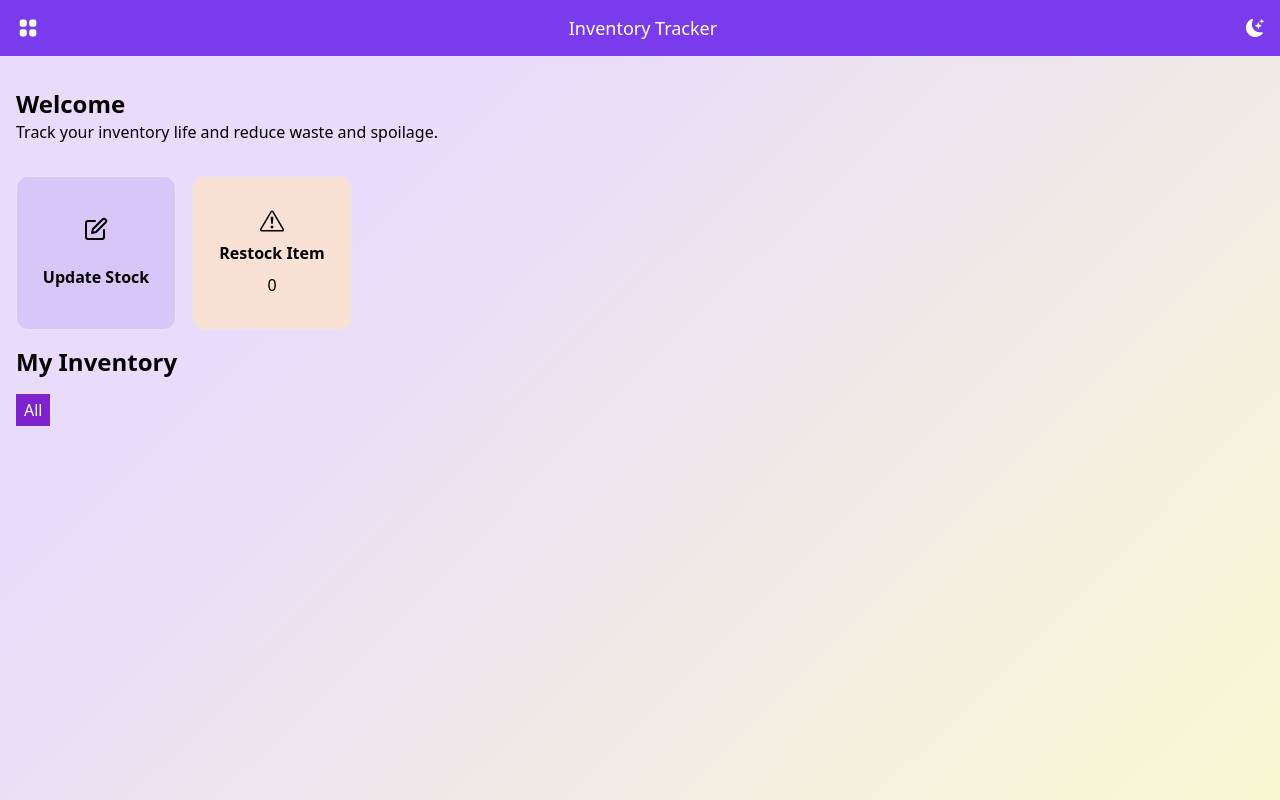
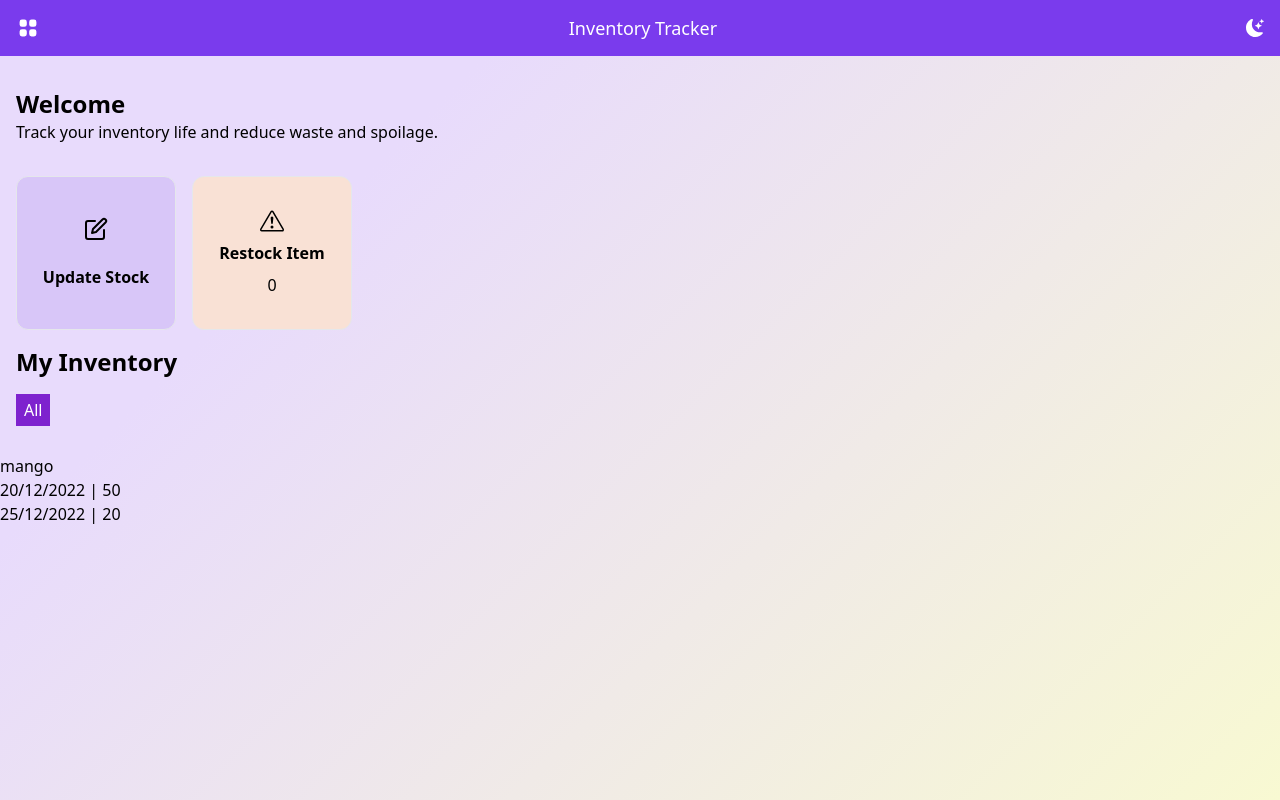
Before and after one commit to husaininajib/expiration-tracker, a React (Create React App) app: page / in a window 1280 px wide. Built offline with nearby package versions, Linux system fonts and the light colour scheme.

Commit message:
use this if anything happened

```diff
--- a/src/App.js
+++ b/src/App.js
@@ -20,17 +20,31 @@ function App() {
   const { formData, submitFormData, handleChange } = useFormData(setProducts)
   const { newReorder } = useReorderPoint(products)
 
-  const arr = []
-  for (let i = 0; i < products.length; i++) {
-    const product = products[i]
+  const items = [
+    {
+      category: "fruit",
+      productName: "mango",
+      productCode: "a1",
+      imageURL: "https://tinyurl.com/267jtwwh",
+      data: [
+        {
+          weightPerQuantity: 1,
+          weightUnit: "kg",
+          quantity: 50,
+          expiryDate: "20/12/2022",
+        },
+        {
+          weightPerQuantity: 1.5,
+          weightUnit: "kg",
+          quantity: 20,
+          expiryDate: "25/12/2022",
+        },
+      ],
+      dailyUsage: 10,
+      leadTime: 2,
+    },
+  ]
 
-    arr.push(product.productCode)
-  }
-  const b = products.filter((item) => {
-    return item.productCode
-  })
-  // console.log(arr)
-  console.log(b)
   return (
     <>
       <Navbar showForm={showForm} setShowForm={setShowForm} />
@@ -66,8 +80,42 @@ function App() {
           setCurrentCategory={setCurrentCategory}
         />
       </main>
+      {items.map((item) => {
+        return (
+          <div>
+            <h2>{item.productName}</h2>
+            {item.data.map((item) => {
+              return (
+                <ul>
+                  {item.expiryDate} | {item.quantity}
+                </ul>
+              )
+            })}
+          </div>
+        )
+      })}
     </>
   )
 }
 
 export default App
+
+// dropdown
+// group them together but still under mango
+// tool tip for exhange unit
+//
+
+// const arr = []
+// for (let i = 0; i < products.length; i++) {
+//   const product = products[i]
+
+//   arr.push(product.productCode)
+// }
+// const b = products.filter((item) => {
+//   return item.productCode
+// })
+// // console.log(arr)
+// console.log(b)
+
+// TODO: implement this logic
+// if products got item that have the same stock code, combine it.
--- a/src/components/custom-hooks/useFormData.js
+++ b/src/components/custom-hooks/useFormData.js
@@ -30,7 +30,14 @@ const useFormData = (setProducts) => {
   // TODO: update form data
 
   function updateFormData() {
-    const newFormData = { id: nanoid(), ...formData }
+    const newFormData = {
+      id: nanoid(),
+      ...formData,
+      quantity: +formData.quantity,
+      weightPerQuantity: +formData.weightPerQuantity,
+      dailyUsage: +formData.dailyUsage,
+      leadTime: +formData.leadTime,
+    }
     setProducts((prevProducts) => {
       const newProducts = [...prevProducts]
       newProducts.push(newFormData)
```
